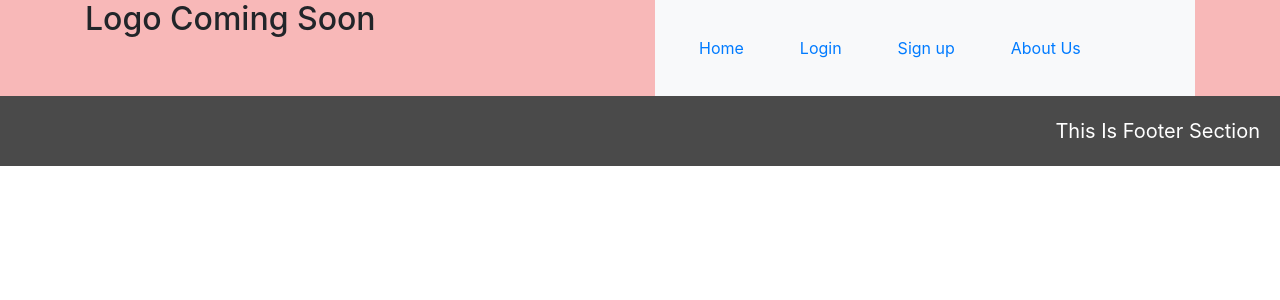
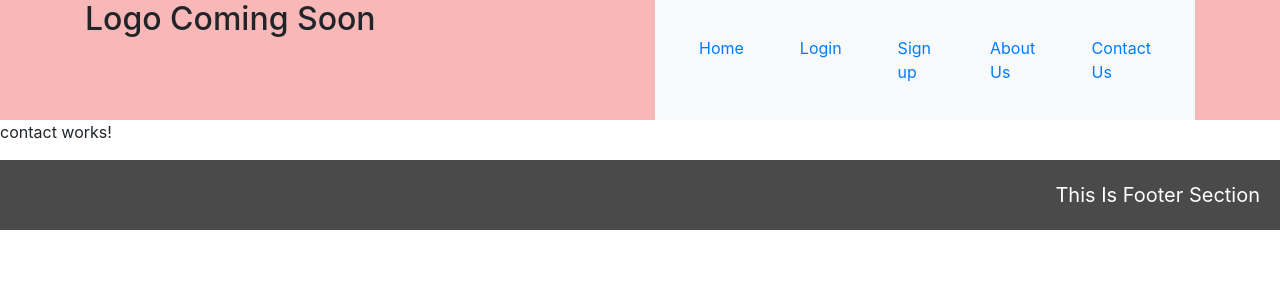
Before and after one commit to Ranaanku501/Angular-new, an Angular app: page /contact in a window 1280 px wide. Before the commit this address led to /. Shown: the top 300 px of the page. Built offline with nearby package versions, Linux system fonts and the light colour scheme.

Commit message:
new component with routhing

```diff
--- a/src/app/app-routing.module.ts
+++ b/src/app/app-routing.module.ts
@@ -4,14 +4,16 @@ import { SignUpComponent } from './sign-up/sign-up.component';
 import { LoginComponent } from './login/login.component';
 import { AboutUsComponent } from './about-us/about-us.component';
 import { HomeComponent } from './home/home.component';
+import { ContactComponent } from './contact/contact.component';
 
 
 const routes: Routes = [
   {path: '', redirectTo: '/home', pathMatch: 'full'},
   {path: 'home', component: HomeComponent},
-    {path: 'login', component: LoginComponent},
+  {path: 'login', component: LoginComponent},
   {path: 'sign-up', component: SignUpComponent},
   {path: 'about-us', component: AboutUsComponent},
+  {path: 'contact', component: ContactComponent},
 ];
 
 @NgModule({
--- a/src/app/app.module.ts
+++ b/src/app/app.module.ts
@@ -12,6 +12,7 @@ import { FormsModule } from '@angular/forms';
 import { SignUpComponent } from './sign-up/sign-up.component';
 import { AboutUsComponent } from './about-us/about-us.component';
 import { HomeComponent } from './home/home.component';
+import { ContactComponent } from './contact/contact.component';
 // import { SlickCarouselModule } from './ngx-slick-carousel';
 
 @NgModule({
@@ -24,6 +25,7 @@ import { HomeComponent } from './home/home.component';
     SignUpComponent,
     AboutUsComponent,
     HomeComponent,
+    ContactComponent,
   ],
   imports: [
     BrowserModule,
--- /dev/null
+++ b/src/app/contact/contact.component.html
@@ -0,0 +1 @@
+<p>contact works!</p>
--- /dev/null
+++ b/src/app/contact/contact.component.ts
@@ -0,0 +1,15 @@
+import { Component, OnInit } from '@angular/core';
+
+@Component({
+  selector: 'app-contact',
+  templateUrl: './contact.component.html',
+  styleUrls: ['./contact.component.css']
+})
+export class ContactComponent implements OnInit {
+
+  constructor() { }
+
+  ngOnInit() {
+  }
+
+}
--- a/src/app/header/header.component.html
+++ b/src/app/header/header.component.html
@@ -27,6 +27,10 @@
 					    <li class="nav-item">
 					      <a class="nav-link" [routerLink]="['/about-us']">
 					      <span data-hover="About Us">About Us</span></a>
+							</li>
+							<li class="nav-item">
+					      <a class="nav-link" [routerLink]="['/contact']">
+					      <span data-hover="Contact Us">Contact Us</span></a>
 					    </li>
 				  </ul>
 
--- a/src/app/login/login.component.ts
+++ b/src/app/login/login.component.ts
@@ -39,5 +39,4 @@ this.form.patchValue({
     }
 }
 
-
 }
--- a/src/app/sign-up/sign-up.component.ts
+++ b/src/app/sign-up/sign-up.component.ts
@@ -36,6 +36,4 @@ export class SignUpComponent implements OnInit {
         });
     }
 }
-
-
 }
```
Also changed, not shown: src/app/contact/contact.component.css (added), 1 other file (tests, documents, lock files or other folders).
